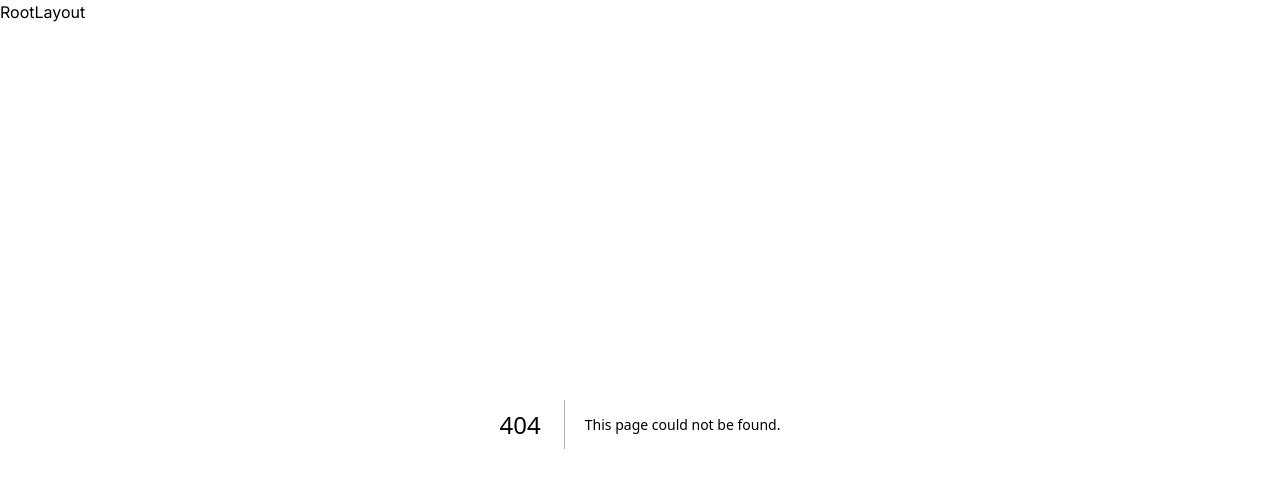
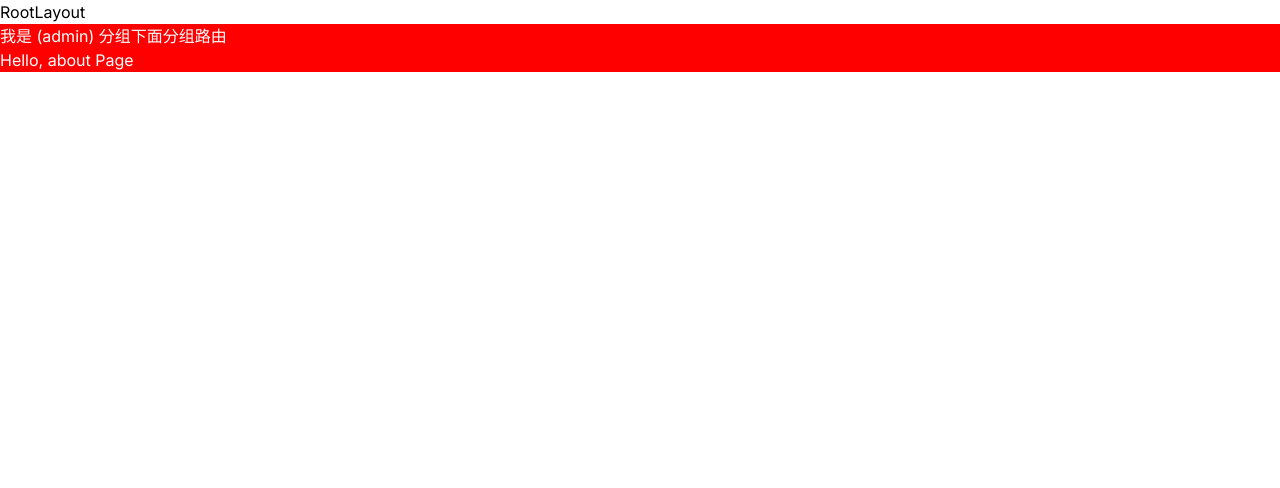
Before and after one commit to lfsmart/growing, a Next.js app: page /about in a window 1280 px wide. Before the commit this address had no page. Shown: the top 488 px of the page. Built offline with nearby package versions, Linux system fonts and the light colour scheme.

Commit message:
feat: 路由分组

```diff
--- /dev/null
+++ b/app/(admin)/about/page.tsx
@@ -0,0 +1,7 @@
+export default () => {
+  return (
+    <section className='about-page'>
+      <div>Hello, about Page</div>
+    </section>
+  )
+}
--- /dev/null
+++ b/app/(admin)/goods/page.tsx
@@ -0,0 +1,9 @@
+
+
+export default () => {
+  return (
+    <section className='goods-page'>
+      <div>Hello, goods Page</div>
+    </section>
+  )
+}
--- /dev/null
+++ b/app/(admin)/layout.tsx
@@ -0,0 +1,8 @@
+export default ({ children }: { children: React.ReactNode }) => {
+  return (
+    <section className="admin-group-layout" style={{ background: 'red', color: 'white'}}>
+      <nav>我是 (admin) 分组下面分组路由</nav>
+      {children}
+    </section>
+  )
+}
--- a/app/dashboard/page.tsx
+++ b/app/dashboard/page.tsx
@@ -1,8 +1,14 @@
-import { Links } from '@/components'
+import { PostList } from '@/components'
 export default function Page() {
+  const postData = [
+    { id: 1, slug: 'aaa', title: 'aaa' },
+    { id: 2, slug: 'bbb', title: 'bbb' },
+    { id: 3, slug: 'ccc', title: 'ccc' },
+  ]
   return (
     <>
       <section className='dashboard-page'>
+      <PostList posts={postData}></PostList>
         <h1>Hello, Dashboard Page!</h1>
       </section>
     </>
--- a/app/dashboard/settings/error1.tsx
+++ /dev/null
@@ -1,15 +0,0 @@
-'use client'
-import { useEffect } from 'react'
-
-export default function Error({ error, reset }: { error: Error & { digest?: string }; reset: () => void }) {
-  useEffect(() => {
-    console.error(error)
-  }, [error])
-
-  return (
-    <div className='setting-error'>
-      <h2>模拟报错</h2>
-      <button onClick={() => reset()}>Try again</button>
-    </div>
-  )
-}
--- a/app/dashboard/settings/page.tsx
+++ b/app/dashboard/settings/page.tsx
@@ -10,7 +10,6 @@ const AsyncComponent = lazy(() => import('@/components/AsyncComponent'))
 
 export default () => {
 
-  throw new Error( '模拟报错' )
   return (
     <>
       <section className="settings-page">
--- a/app/page.tsx
+++ b/app/page.tsx
@@ -1,18 +1,10 @@
 import Link from 'next/link'
 import { PostList, Links, Anchor, Scroll } from '@/components'
 export default () => {
-  const postData = [
-    { id: 1, slug: 'aaa', title: 'aaa' },
-    { id: 2, slug: 'bbb', title: 'bbb' },
-    { id: 3, slug: 'ccc', title: 'ccc' },
-  ]
-
-
   return (
     <section className='app-page'>
       <div>Hello,Home Page</div>
       <Link href='/dashboard'>GO Dashboard</Link>
-      <PostList posts={postData}></PostList>
       <Links />
       <Anchor />
       <Scroll />
--- a/components/PostList/index.tsx
+++ b/components/PostList/index.tsx
@@ -1,4 +1,6 @@
+'use client'
 import Link from "next/link";
+import { usePathname } from "next/navigation";
 
 interface Item{
   id: number;
@@ -7,12 +9,13 @@ interface Item{
 }
 
 export const PostList = ({ posts }: { posts: Item[]}) => {
+  const pathname = usePathname();
   return (
     <ul>
       {
         posts.map(post => (
           <li key={post.id}>
-            <Link href={`/blog/${post.slug}`}>{post.title}</Link>
+            <Link href={`${pathname}/${post.id}`}>{post.title}</Link>
           </li> )
         )
       }
```
Also changed, not shown: 1 other file (tests, documents, lock files or other folders).
